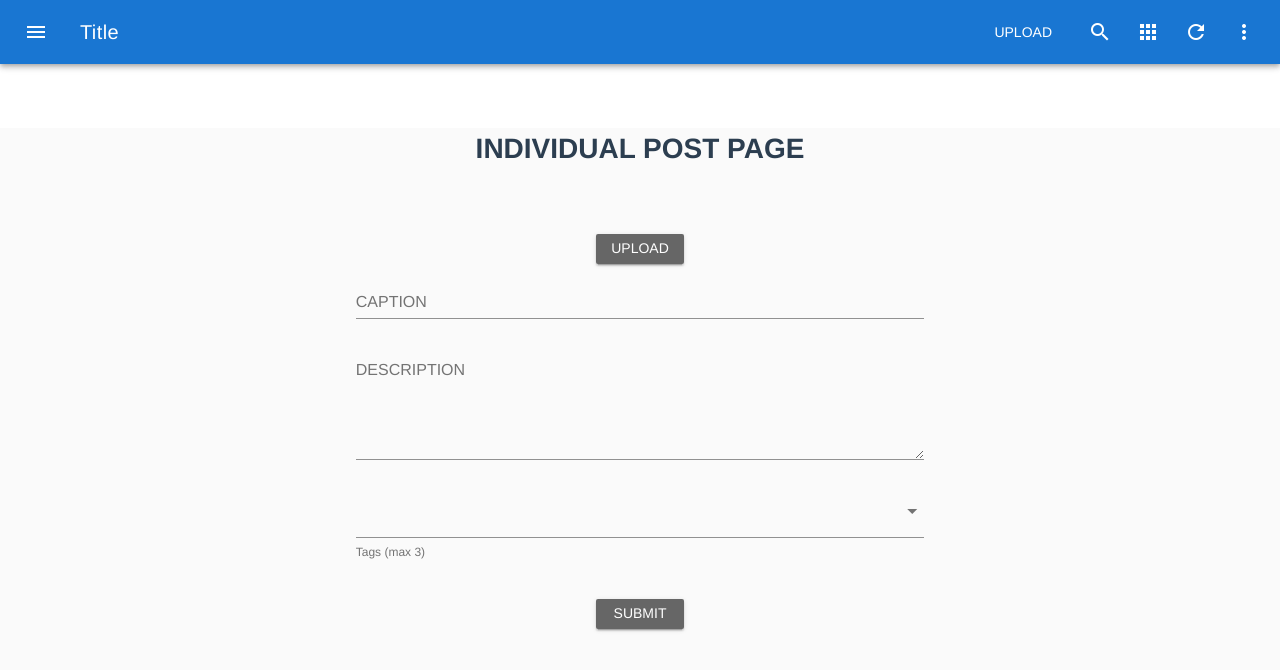
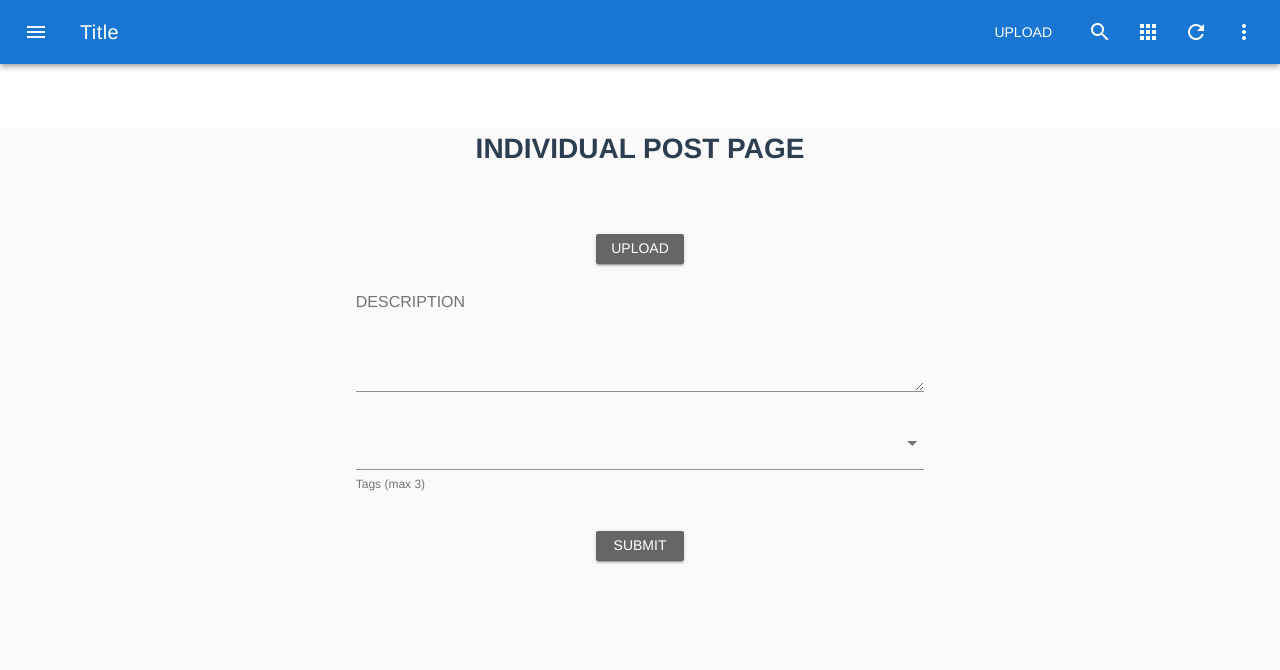
Before and after one commit to baibhabmondal/kladi, a Vue app in the folder front/: page /post in a window 1280 px wide. Shown: the top 670 px of the page. Built offline with nearby package versions, Linux system fonts and the light colour scheme.

Commit message:
caption removed

```diff
--- a/front/src/components/post.vue
+++ b/front/src/components/post.vue
@@ -25,11 +25,11 @@
 
       </v-flex>
     </v-layout>
-    <v-layout row wrap>
+    <!-- <v-layout row wrap>
        <v-flex offset-lg3 lg6>
           <v-text-field  v-model="caption" label="CAPTION" ></v-text-field>
        </v-flex>
-    </v-layout>
+    </v-layout> -->
     <v-layout row wrap>
        <v-flex offset-lg3 lg6>
         <v-text-field  v-model="des" label="DESCRIPTION" multi-line></v-text-field>
@@ -121,7 +121,7 @@
 
         this.attachments = {
           files: this.files,
-          caption: this.caption,
+
           des: this.des,
           tags: this.tags
         }
```
